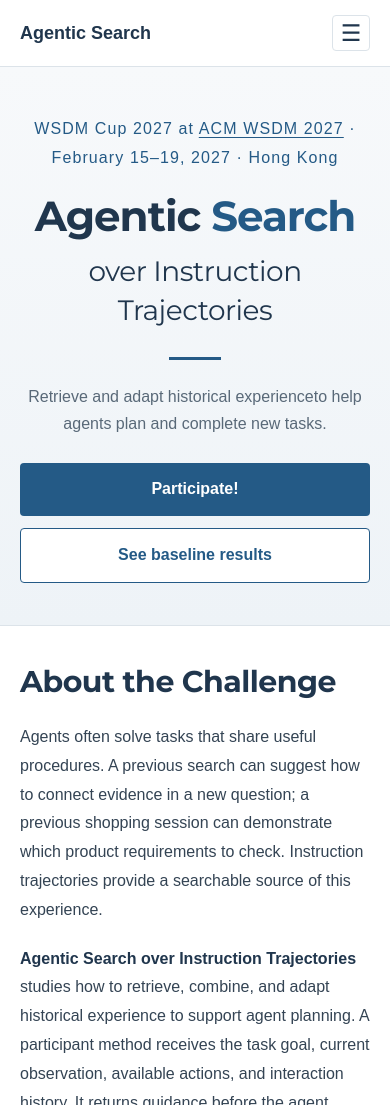
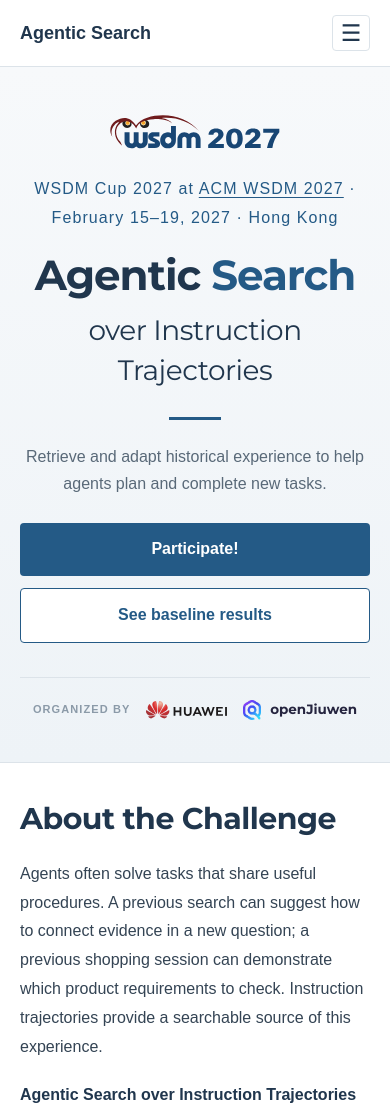
Before and after one commit to dashingsss/wsdm2027-cup.github.io, a plain HTML site: page agenticsearch/index.html in a window 390 px wide. Shown: the top 1105 px of the page. Drawn offline with Linux system fonts and the light colour scheme.

Commit message:
update logo files

```diff
--- a/agenticsearch/index.html
+++ b/agenticsearch/index.html
@@ -6,7 +6,7 @@
   <meta name="description" content="Agentic Search over Instruction Trajectories — a WSDM Cup 2027 challenge at ACM WSDM 2027, February 15–19, Hong Kong.">
   <meta name="theme-color" content="#eef3f7">
   <title>Agentic Search · WSDM Cup 2027</title>
-  <link rel="stylesheet" href="styles.css?v=4">
+  <link rel="stylesheet" href="styles.css?v=6">
   <script src="site.js" defer></script>
 </head>
 <body id="page-top">
@@ -20,12 +20,19 @@
   </nav>
   <header class="hero">
     <div class="container">
+      <a class="hero-logo" href="https://www.wsdm-conference.org/2027/" target="_blank" rel="noopener"><img src="assets/wsdm-2027.svg" alt="ACM WSDM 2027"></a>
       <p class="conference">WSDM Cup 2027 at <a href="https://www.wsdm-conference.org/2027/">ACM WSDM 2027</a> · February 15&ndash;19, 2027 · Hong Kong</p>
       <h1>Agentic <em>Search</em><span>over Instruction Trajectories</span></h1>
-      <p class="hero-description">Retrieve and adapt historical experience<br>to help agents plan and complete new tasks.</p>
+      <p class="hero-description">Retrieve and adapt historical experience <br>to help agents plan and complete new tasks.</p>
       <div class="hero-actions">
         <a class="button" href="#participation">Participate!</a>
         <a class="button button-secondary" href="#evaluation">See baseline results</a>
+      </div>
+      <div class="hero-organizers">
+        <span class="hero-organizers-label">Organized by</span>
+        <a class="brand brand-huawei" href="https://www.huawei.com" target="_blank" rel="noopener"><img src="assets/huawei-logo.svg" alt="Huawei"></a>
+        <span class="brand-sep" aria-hidden="true"></span>
+        <a class="brand brand-jiuwen" href="https://openjiuwen.com" target="_blank" rel="noopener"><img src="assets/openjiuwen-logo.png" alt=""><span>openJiuwen</span></a>
       </div>
     </div>
   </header>
--- a/agenticsearch/styles.css
+++ b/agenticsearch/styles.css
@@ -15,6 +15,30 @@ a:focus-visible,button:focus-visible,.table-scroll:focus-visible{outline:3px sol
 strong{color:var(--ink)}
 .container{width:940px;max-width:calc(100% - 48px);margin:0 auto}
 .navbar{position:sticky;top:0;z-index:20;background:#fff;border-bottom:1px solid var(--line)}
+/* Conference logo at the top of the hero */
+.hero-logo{display:inline-block;margin:0 0 20px;opacity:.9;transition:opacity .18s ease}
+.hero-logo:hover,.hero-logo:focus-visible{opacity:1;text-decoration:none}
+.hero-logo img{display:block;height:46px;width:auto}
+/* Organizer logos at the base of the hero */
+.hero-organizers{display:flex;align-items:center;justify-content:center;gap:20px;flex-wrap:wrap;margin:44px auto 0;padding-top:26px;max-width:520px;border-top:1px solid var(--line)}
+.hero-organizers-label{font-size:12px;font-weight:700;letter-spacing:.1em;text-transform:uppercase;color:#8b9aa8}
+.brand{display:inline-flex;align-items:center;gap:9px;opacity:.9;transition:opacity .18s ease}
+.brand:hover,.brand:focus-visible{opacity:1;text-decoration:none}
+.brand img{display:block;width:auto}
+.brand-huawei img{height:23px}
+.brand-jiuwen img{height:25px}
+.brand-jiuwen span{font:700 15.5px/1 Montserrat,Arial,sans-serif;color:#0f0e2b;letter-spacing:-.2px}
+.brand-sep{width:1px;height:22px;background:#c8d6e1}
+@media(max-width:560px){
+  .hero-logo{margin-bottom:16px}
+  .hero-logo img{height:34px}
+  .hero-organizers{margin-top:34px;padding-top:22px;gap:16px}
+  .hero-organizers-label{font-size:11px}
+  .brand-huawei img{height:18px}
+  .brand-jiuwen img{height:20px}
+  .brand-jiuwen span{font-size:13.5px;letter-spacing:0}
+  .brand-sep{display:none}
+}
 .nav-inner{display:flex;justify-content:space-between;align-items:center;min-height:76px;gap:25px}
 .navbar-brand{font-size:20px;font-weight:700;white-space:nowrap;color:var(--ink)}
 .navbar-brand:hover{text-decoration:none}
```
Also changed, not shown: agenticsearch/assets/SOURCES.txt, agenticsearch/assets/huawei-logo.svg (added), agenticsearch/assets/openjiuwen-logo.png (added), agenticsearch/assets/wsdm-2027.svg (added).
